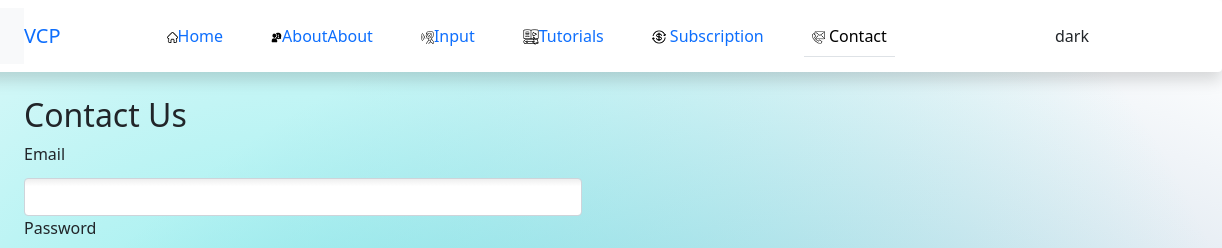
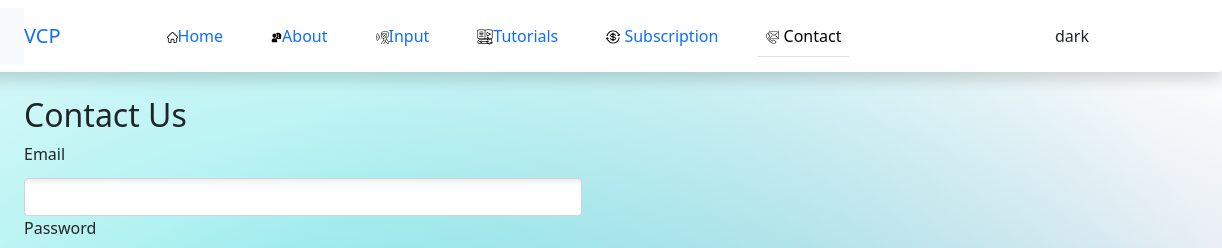
Before and after one commit to vcpofficial/project-vcp, a plain HTML site: page contact.html in a window 1280 px wide. Shown: the top 248 px of the page, 58-1280 px from the left. Drawn offline with nearby package versions, Linux system fonts and the light colour scheme.

Commit message:
about part has been changed by arghadip

```diff
--- a/contact.html
+++ b/contact.html
@@ -56,7 +56,7 @@
                 <a class="nav-link" aria-current="page" href="index.html"><img src="home.png" alt="">Home</a>
               </li>
               <li class="nav-item px-3 ">
-                <a class="nav-link" href="about.html"><img src="about.png" alt="">AboutAbout</a>
+                <a class="nav-link" href="about.html"><img src="about.png" alt="">About</a>
               </li>
               <li class="nav-item px-3">
                 <a class="nav-link" href="input.html"><img src="voice-command.png" alt="">Input</a>
```
